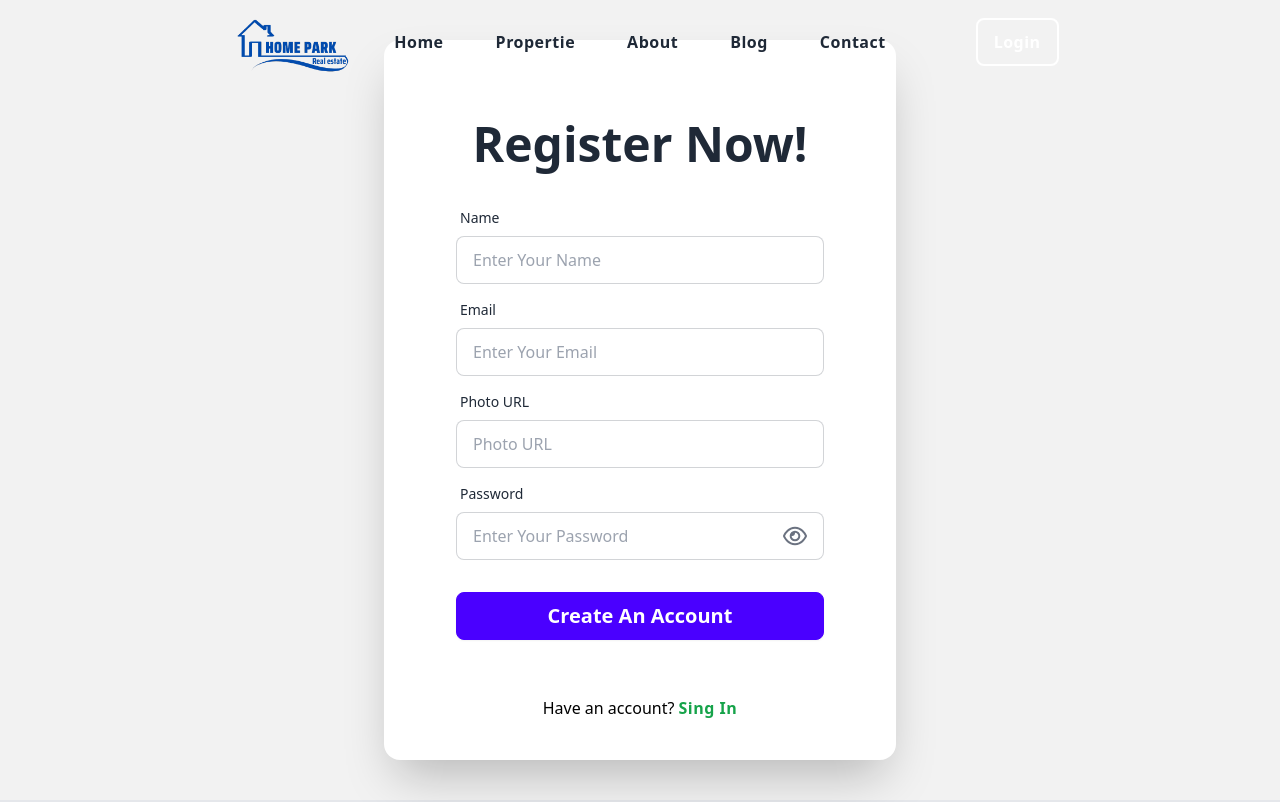
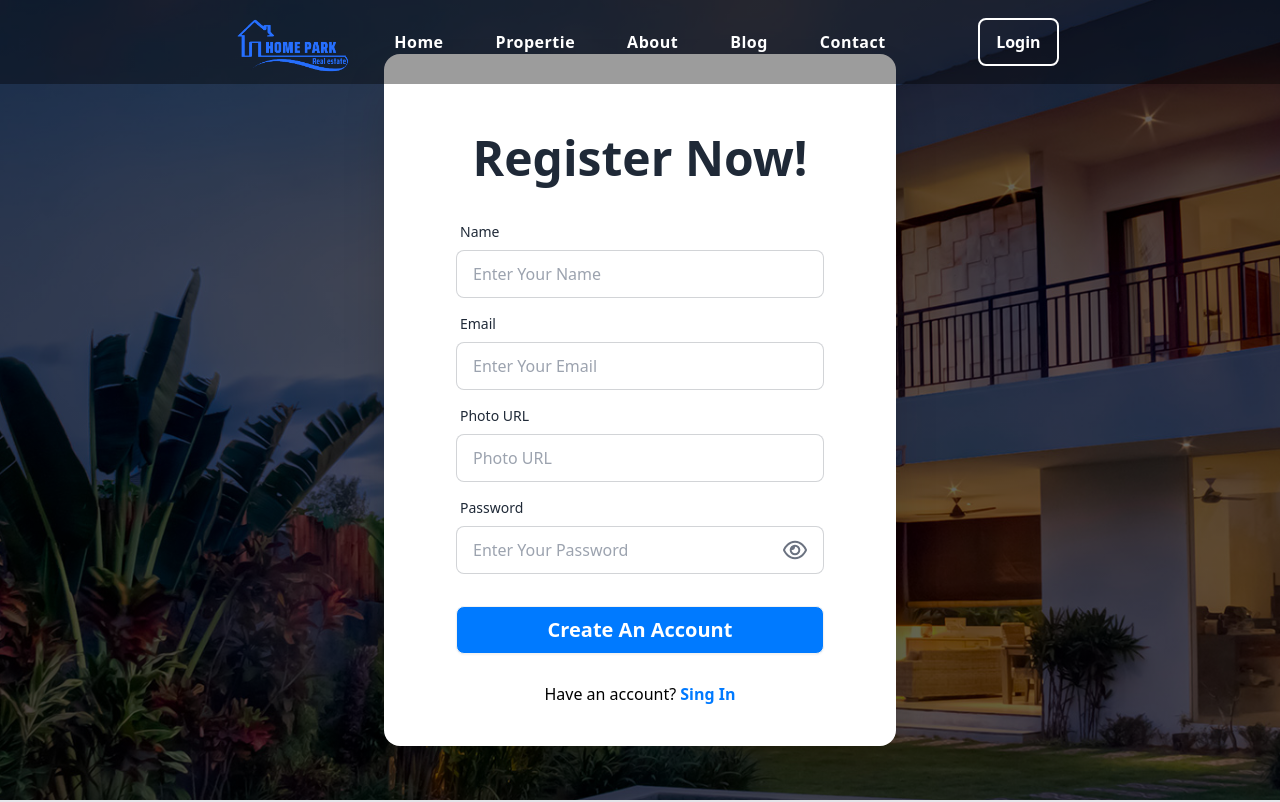
Before and after one commit to tahfeezmizan/home-park, a React (Vite) app: page /register in a window 1280 px wide. Shown: the top 802 px of the page. Built offline with nearby package versions, Linux system fonts and the light colour scheme; no server answers.

Commit message:
refator: about, blog, contact page banner design change

```diff
--- a/src/components/About/About.jsx
+++ b/src/components/About/About.jsx
@@ -10,7 +10,12 @@ const About = () => {
             <Helmet>
                 <title>About - Home Park React Template</title>
             </Helmet>
-            <div className="text-center text-6xl py-32" style={{ backgroundImage: `url(${AboutBg})` }}>
+            <div className="text-center text-6xl py-52" style={{
+                backgroundImage: `linear-gradient(rgba(0,0,0,0.3), rgba(0,0,0,0.3)), url(${AboutBg})`,
+                backgroundPosition: 'center',
+                backgroundSize: 'cover',
+                backgroundRepeat: 'no-repeat'
+            }}>
                 <div className="w-full lg:w-5/6 xl:w-8/12 mx-auto px-2 lg:px-0">
                     <h1 data-aos="fade-down" data-aos-duration="1700" className="text-white font-bold" >About Us</h1>
                 </div>
--- a/src/components/Contact/Contact.jsx
+++ b/src/components/Contact/Contact.jsx
@@ -1,5 +1,5 @@
 import React from 'react';
-import AboutBg from '../../assets/about-bg-.jpg'
+import slider3 from '../../assets/slider 3.jpg'
 import { FaFacebook, FaLinkedin, FaTwitter } from 'react-icons/fa6';
 import { Helmet } from 'react-helmet-async';
 import LocationImg from '../../assets/map-icon.png'
@@ -12,9 +12,14 @@ const Contact = () => {
             <Helmet>
                 <title>Contact - Home Park React Template</title>
             </Helmet>
-            <div className="text-center text-6xl py-32" style={{ backgroundImage: `url(${AboutBg})` }}>
+            <div className="text-center text-6xl py-52" style={{
+                backgroundImage: `linear-gradient(rgba(0,0,0,0.3), rgba(0,0,0,0.3)),url(${slider3})`,
+                backgroundPosition: 'center',
+                backgroundSize: 'cover',
+                backgroundRepeat: 'no-repeat'
+            }}>
                 <div className="w-full lg:w-5/6 xl:w-8/12 mx-auto px-2 lg:px-0">
-                    <h1 data-aos="fade-down" data-aos-duration="1700" className="text-white font-bold" >About Us</h1>
+                    <h1 data-aos="fade-down" data-aos-duration="1700" className="text-white font-bold" >Contact Us</h1>
                 </div>
             </div>
 
--- a/src/components/Header/Login.jsx
+++ b/src/components/Header/Login.jsx
@@ -41,7 +41,12 @@ const Login = () => {
     };
 
     return (
-        <div className="hero min-h-screen bg-base-200" style={{ backgroundImage: `url(${AboutBg})` }}>
+        <div className="glass hero min-h-screen bg-base-200" style={{
+            backgroundImage: `url(${AboutBg})`,
+            backgroundPosition: 'center',
+            backgroundSize: 'cover',
+            backgroundRepeat: 'no-repeat'
+        }}>
             <Helmet>
                 <title>Login - Home Park React Template</title>
             </Helmet>
--- a/src/components/Header/Navigation.css
+++ b/src/components/Header/Navigation.css
@@ -1,24 +1,22 @@
-a {
-    color: white;
-    font-weight: 600;
-    font-size: 16px;
-    letter-spacing: 0.5px;
+.navMenu {
+    background: #00000063;
+}
+
+li a {
+    color: white !important;
+    font-weight: 600 !important;
+    font-size: 16px !important;
+    letter-spacing: 0.5px !important;
 }
 
 a.active {
     background: #ffffff00 !important;
     border: 2px solid #007AFF;
     color: #4b87fd !important;
-    font-weight: 700;
+    font-weight: 800 !important;
 }
-
 
 .Sitelogo.active {
     border: none !important;
     color: #fff !important;
 }
-
-
-.dropdown-content {
-    z-index: 10;
-}
--- a/src/components/Header/Navigation.jsx
+++ b/src/components/Header/Navigation.jsx
@@ -26,7 +26,8 @@ const Navigation = () => {
     </>
 
     return (
-        <div className="w-full lg:w-5/6 xl:w-8/12 mx-auto absolute left-0 right-0 top-0 z-50 navbar py-4">
+        <div className="navMenu absolute left-0 right-0 top-0 z-50 py-2">
+            <div className="w-full lg:w-5/6 xl:w-8/12 mx-auto  navbar">
                 <div data-aos="fade-right" data-aos-duration="1300" className="navbar-start">
                     <div className="dropdown">
                         <div tabIndex={0} role="button" className="btn btn-ghost lg:hidden">
@@ -68,6 +69,7 @@ const Navigation = () => {
                     }
                 </div>
             </div>
+        </div>
     );
 };
 
--- a/src/components/Header/Register.jsx
+++ b/src/components/Header/Register.jsx
@@ -5,6 +5,7 @@ import { FaRegEye, FaRegEyeSlash } from "react-icons/fa6";
 import { NavLink, useNavigate } from "react-router-dom";
 import { toast } from "react-toastify";
 import { Helmet } from "react-helmet-async";
+import slider2 from '../../assets/slider 2.jpg'
 
 const Register = () => {
     const { createUser, userProfileUpdate, logOut } = UseAuth();
@@ -48,7 +49,12 @@ const Register = () => {
     };
 
     return (
-        <div className="hero min-h-screen bg-base-200">
+        <div className="hero min-h-screen bg-base-200" style={{
+            backgroundImage: `linear-gradient(rgba(0,0,0,0.6), rgba(0,0,0,0.6)), url(${slider2})`,
+            backgroundPosition: 'center',
+            backgroundSize: 'cover',
+            backgroundRepeat: 'no-repeat'
+        }}>
             <Helmet>
                 <title>Register - Home Park React Template</title>
             </Helmet>
@@ -129,10 +135,10 @@ const Register = () => {
                         {errors.password && <span className="text-xs text-red-500">Password is required</span>}
                     </div>
                     <div className="form-control my-6">
-                        <button type="submit" className="btn btn-primary text-white text-xl font-bold">Create An Account</button>
+                        <button type="submit" className="btn bg-[#007AFF] hover:bg-[#007bffde] text-white text-xl font-bold">Create An Account</button>
                     </div>
                 </form>
-                <h3 className="text-black text-center">Have an account? <NavLink to="/login" className="text-green-600 font-bold ">Sing In</NavLink></h3>
+                <h3 className="text-black text-center -mt-7">Have an account? <NavLink to="/login" className="text-[#007AFF] font-bold ">Sing In</NavLink></h3>
             </div>
         </div>
     );
--- a/src/components/LatestPost/LatestPostBanner.jsx
+++ b/src/components/LatestPost/LatestPostBanner.jsx
@@ -4,7 +4,7 @@ import blogBanner from '../../assets/blog.jpg'
 
 const LatestPostBanner = () => {
     return (
-        <div className="text-center text-6xl py-32" style={{
+        <div className="text-center text-6xl py-60" style={{
             backgroundImage: `linear-gradient(rgba(0,0,0,0.6), rgba(0,0,0,0.6)), url(${blogBanner})`,
             backgroundPosition: 'center',
             backgroundSize: 'cover',
--- a/src/components/Propertie/PropertieDetails.jsx
+++ b/src/components/Propertie/PropertieDetails.jsx
@@ -17,7 +17,7 @@ const PropertieDetails = () => {
 
 
     return (
-        <div className='w-full lg:w-9/12 xl:w-8/12 mx-auto px-3 py-10 md:px-0'>
+        <div className='w-full lg:w-9/12 xl:w-8/12 mx-auto px-3 py-28 md:px-0'>
             <Helmet>
                 <title>Properties Details - Home Park React Template</title>
             </Helmet>
```
Also changed, not shown: src/assets/site-logo.png. Lines whose indentation alone changed are shown as unchanged.
